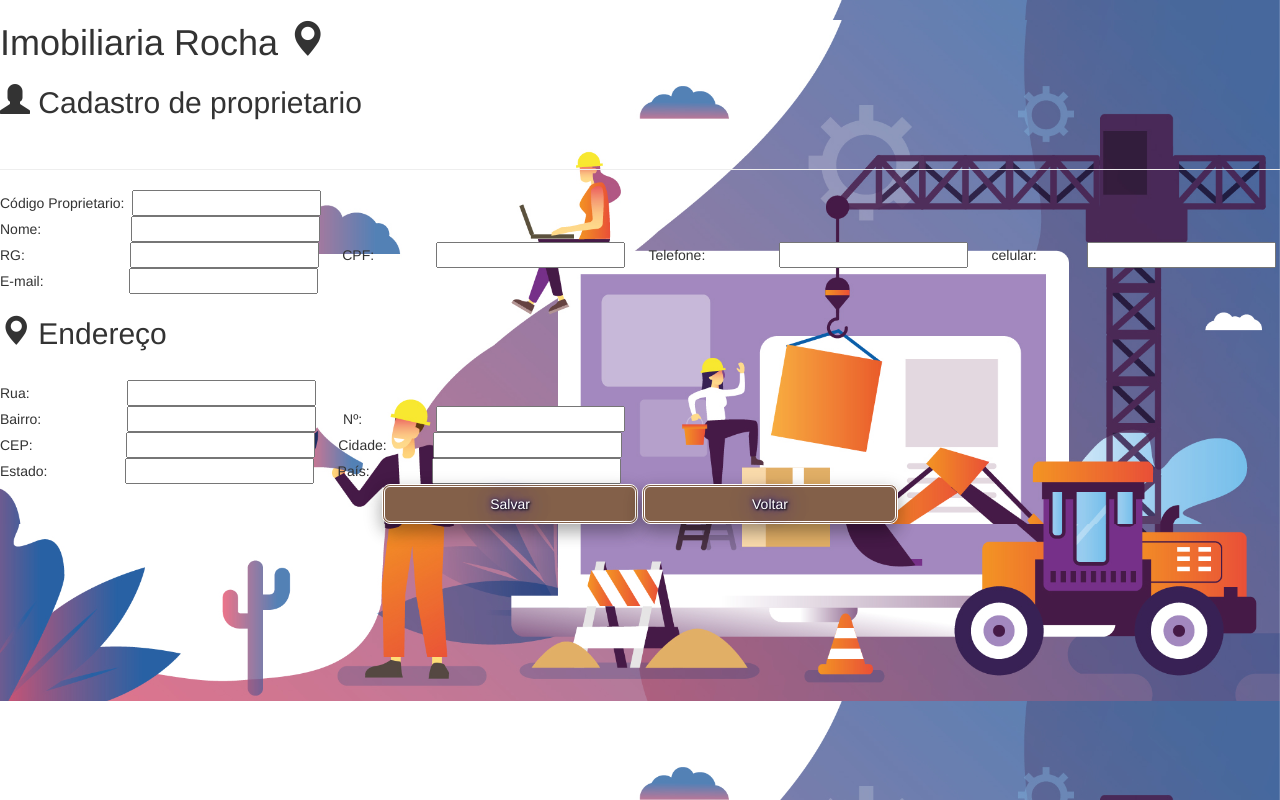
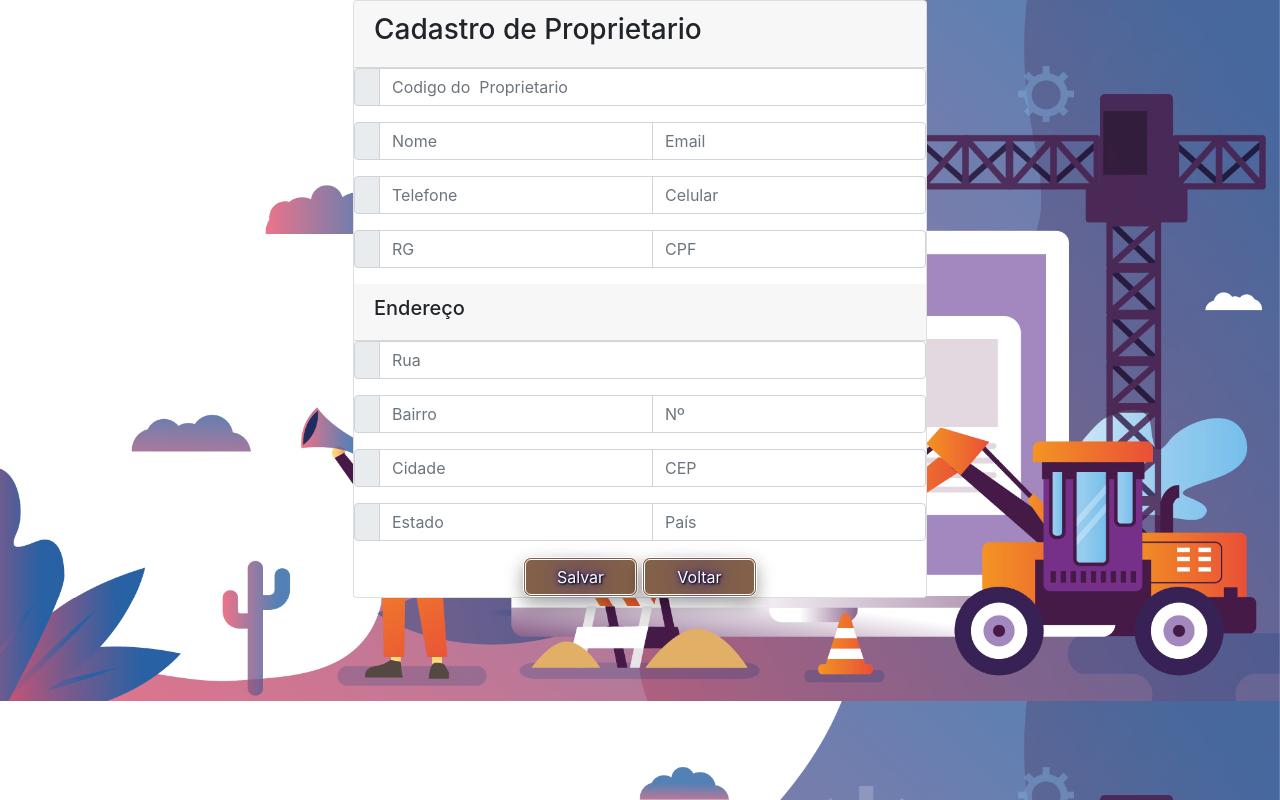
Before and after one commit to allanyo/Projeto_FBD_Imobiliaria, a PHP site: page /cadastroProprietario.php in a window 1280 px wide. Run offline with PHP 8.4, Linux system fonts and the light colour scheme; some web fonts are replaced.

Commit message:
Alterações nas Telas de Cadastro e Css das mesmas

```diff
--- a/cadastroCliente.php
+++ b/cadastroCliente.php
@@ -72,7 +72,7 @@ endif;
     <meta name="viewport" content="width=device-width, initial-scale=1.0">
     <meta http-equiv="X-UA-Compatible" content="ie=edge">
     <link rel="stylesheet" type="text/css" href="bootstrap/css/bootstrap.css" />
-    <link rel="stylesheet" type="text/css" href="css/estiloImovelll.css" />
+    <link rel="stylesheet" type="text/css" href="css/estiloTelasDeCadastro.css" />
 
     <title>Imobiliaria</title>
 </head>
--- a/cadastroImovel.php
+++ b/cadastroImovel.php
@@ -34,7 +34,7 @@ endif;
     <meta http-equiv="X-UA-Compatible" content="ie=edge">
     <!-- Bootstrap core CSS -->
     <link rel="stylesheet" type="text/css" href="bootstrap/css/bootstrap.css" />
-    <link rel="stylesheet" type="text/css" href="css/estiloImovelll.css" />
+    <link rel="stylesheet" type="text/css" href="css/estiloTelasDeCadastro.css" />
 
     <title>Imobiliaria</title>
 </head>
--- a/cadastroProprietario.php
+++ b/cadastroProprietario.php
@@ -7,7 +7,7 @@ session_start();
 
 
 // PEGA A AÇÃO DO BOTÃO ENVIAR
-if(isset($_POST['btn-salvar'])):// NOME DO BOTÃƒO
+if (isset($_POST['btn-salvar'])) : // NOME DO BOTÃƒO
 
     $rua = mysqli_escape_string($connect, $_POST['rua']);
     $bairro = mysqli_escape_string($connect, $_POST['bairro']);
@@ -27,16 +27,18 @@ if(isset($_POST['btn-salvar'])):// NOME DO BOTÃƒO
 
 
 
-    if(empty($codigo_proprietario)or empty($nome)or empty($rg)or empty($cpf)or empty($telefone)or empty($celular)or empty($email)
-    or empty($rua)or empty($bairro)or empty($numero)or empty($cep)or empty($cidade)or empty($estado)or empty($pais)):
+    if (
+        empty($codigo_proprietario) or empty($nome) or empty($rg) or empty($cpf) or empty($telefone) or empty($celular) or empty($email)
+        or empty($rua) or empty($bairro) or empty($numero) or empty($cep) or empty($cidade) or empty($estado) or empty($pais)
+    ) :
         $erros[] = "<li> Preecha todos os campos</li>";
-    else:
+    else :
 
         $sqlendereco = " INSERT INTO endereco(rua,bairro,numero,cep,cidade,estado,pais) values ('$rua','$bairro','$numero','$cep','$cidade','$estado','$pais')";
 
-        if(mysqli_query($connect,  $sqlendereco)):
+        if (mysqli_query($connect,  $sqlendereco)) :
             echo 'Cadastrado com sucesso!';
-        else:
+        else :
             echo 'erro';
         endif;
 
@@ -44,9 +46,9 @@ if(isset($_POST['btn-salvar'])):// NOME DO BOTÃƒO
         $sqlproprietario = " INSERT INTO proprietario(codigo_proprietario,nome,rg,cpf,telefone,celular,email,enderecoPId) values ('$codigo_proprietario','$nome','$rg','$cpf','$telefone','$celular','$email', LAST_INSERT_ID())";
 
 
-        if(mysqli_query($connect, $sqlproprietario)):
+        if (mysqli_query($connect, $sqlproprietario)) :
             echo 'Cadastrado com sucesso!';
-        else:
+        else :
             echo 'erro';
         endif;
 
@@ -54,7 +56,7 @@ if(isset($_POST['btn-salvar'])):// NOME DO BOTÃƒO
 
 endif;
 
-if(isset($_POST['btn-voltar'])):
+if (isset($_POST['btn-voltar'])) :
     header('Location: home.php');
 endif;
 
@@ -62,49 +64,114 @@ endif;
 
 <!DOCTYPE html>
 <html lang="pt-br">
+
 <head>
     <meta charset="UTF-8">
     <meta name="viewport" content="width=device-width, initial-scale=1.0">
     <meta http-equiv="X-UA-Compatible" content="ie=edge">
-    <link rel="stylesheet" href="https://maxcdn.bootstrapcdn.com/bootstrap/3.3.7/css/bootstrap.min.css">
-    <link rel="stylesheet" type="text/css" href="css/estiloImovelll.css" />
+    <link rel="stylesheet" type="text/css" href="bootstrap/css/bootstrap.css" />
+    <link rel="stylesheet" type="text/css" href="css/estiloTelasDeCadastro.css" />
 
     <title>Imobiliaria</title>
 </head>
+
 <body>
-    <h1> Imobiliaria Rocha <i class="glyphicon glyphicon-map-marker"></i></h1>
-    <h2> <i class="glyphicon glyphicon-user"></i> Cadastro de proprietario</h2><br>
 
-    <hr>
+
     <?php
-        if(!empty($erros)):
-            foreach($erros as $erro):
+    if (!empty($erros)) :
+        foreach ($erros as $erro) :
             echo $erro;
         endforeach;
     endif;
     ?>
 
-    <div>
+
+    <div class="container">
+        <div class="d-flex justify-content-center h-100">
+            <div class="card">
+                <div class="card-header">
+                    <h3> <i class="glyphicon glyphicon-user"></i> Cadastro de Proprietario</h3>
+                </div>
+
+
                 <form action="<?php echo $_SERVER['PHP_SELF']; ?>" method="POST">
 
-                Código Proprietario: &nbsp<input type="text" name="codigo_proprietario"><br>
-                Nome:  &nbsp&nbsp&nbsp&nbsp&nbsp&nbsp&nbsp&nbsp&nbsp&nbsp &nbsp&nbsp&nbsp&nbsp&nbsp &nbsp&nbsp&nbsp&nbsp&nbsp<input type="text" name="nome"><br>
-                RG:  &nbsp&nbsp&nbsp&nbsp&nbsp &nbsp&nbsp&nbsp&nbsp&nbsp&nbsp&nbsp&nbsp &nbsp&nbsp&nbsp&nbsp&nbsp &nbsp&nbsp&nbsp&nbsp&nbsp<input type="text" name="rg">&nbsp&nbsp&nbsp&nbsp&nbsp
-                CPF: &nbsp&nbsp&nbsp&nbsp&nbsp&nbsp&nbsp&nbsp &nbsp&nbsp&nbsp&nbsp&nbsp <input type="text" name="cpf">&nbsp&nbsp&nbsp&nbsp&nbsp
-                Telefone: &nbsp&nbsp&nbsp&nbsp&nbsp&nbsp&nbsp&nbsp&nbsp&nbsp&nbsp&nbsp &nbsp&nbsp&nbsp&nbsp&nbsp<input type="text" name="telefone">&nbsp&nbsp&nbsp&nbsp&nbsp
-                celular: &nbsp&nbsp&nbsp&nbsp&nbsp&nbsp &nbsp&nbsp&nbsp&nbsp&nbsp<input type="text" name="celular"><br>
-                E-mail: &nbsp&nbsp&nbsp&nbsp&nbsp&nbsp&nbsp&nbsp&nbsp&nbsp&nbsp&nbsp&nbsp&nbsp&nbsp&nbsp&nbsp&nbsp&nbsp&nbsp&nbsp<input type="text" name="email">
+                    <div class="input-group form-group">
+                        <div class="input-group-prepend">
+                            <span class="input-group-text"><i class="fas fa-user"></i></span>
+                        </div>
+                        <input type="text" class="form-control" name="codigo_proprietario" placeholder="Codigo do  Proprietario ">
+
+                    </div>
+
+                    <div class="input-group form-group">
+                        <div class="input-group-prepend">
+                            <span class="input-group-text"><i class="fas fa-user"></i></span>
+                        </div>
+                        <input type="text" class="form-control" name="nome" placeholder="Nome">
+                        <input type="text" class="form-control" name="email" placeholder="Email">
+
+                    </div>
 
 
-                <h2> <i class="glyphicon glyphicon-map-marker"></i> Endereço</h2><br>
+                    <div class="input-group form-group">
+                        <div class="input-group-prepend">
+                            <span class="input-group-text"><i class="fas fa-user"></i></span>
+                        </div>
+                        <input type="text" class="form-control" name="telefone" placeholder="Telefone">
+                        <input type="text" class="form-control" name="celular" placeholder="Celular">
+                    </div>
 
-                Rua: &nbsp&nbsp&nbsp&nbsp&nbsp&nbsp&nbsp&nbsp&nbsp&nbsp&nbsp&nbsp &nbsp&nbsp&nbsp&nbsp&nbsp &nbsp&nbsp&nbsp&nbsp&nbsp<input type="text" name="rua"> <br>
-                Bairro: &nbsp&nbsp&nbsp&nbsp&nbsp&nbsp&nbsp&nbsp&nbsp &nbsp&nbsp&nbsp&nbsp&nbsp &nbsp&nbsp&nbsp&nbsp&nbsp<input type="text" name="bairro"> &nbsp&nbsp&nbsp&nbsp&nbsp
-                Nº:   &nbsp&nbsp&nbsp&nbsp&nbsp &nbsp&nbsp&nbsp&nbsp&nbsp &nbsp&nbsp&nbsp&nbsp&nbsp <input type="text" name="numero"><br>
-                CEP: &nbsp&nbsp&nbsp&nbsp&nbsp&nbsp&nbsp&nbsp&nbsp&nbsp&nbsp &nbsp&nbsp&nbsp&nbsp&nbsp &nbsp&nbsp&nbsp&nbsp&nbsp<input type="text" name="cep">&nbsp&nbsp&nbsp&nbsp&nbsp
-                Cidade: &nbsp&nbsp&nbsp&nbsp&nbsp &nbsp&nbsp&nbsp&nbsp&nbsp<input type="text" name="cidade"><br>
-                Estado: &nbsp&nbsp&nbsp&nbsp&nbsp&nbsp&nbsp&nbsp&nbsp&nbsp&nbsp&nbsp &nbsp&nbsp&nbsp&nbsp&nbsp&nbsp<input type="text" name="estado">&nbsp&nbsp&nbsp&nbsp&nbsp
-                País: &nbsp&nbsp&nbsp&nbsp&nbsp&nbsp&nbsp&nbsp&nbsp&nbsp&nbsp&nbsp&nbsp&nbsp&nbsp<input type="text" name="pais"><br>
+                    <div class="input-group form-group">
+                        <div class="input-group-prepend">
+                            <span class="input-group-text"><i class="fas fa-user"></i></span>
+                        </div>
+                        <input type="text" class="form-control" name="rg" placeholder="RG">
+                        <input type="text" class="form-control" name="cpf" placeholder="CPF">
+                    </div>
+
+
+
+                    <div class="card-header">
+                        <h5> <i class="glyphicon glyphicon-user"></i> Endereço</h5>
+                    </div>
+
+
+                    <div class="input-group form-group">
+                        <div class="input-group-prepend">
+                            <span class="input-group-text"><i class="fas fa-user"></i></span>
+                        </div>
+                        <input type="text" class="form-control" name="rua" placeholder="Rua">
+                    </div>
+
+                    <div class="input-group form-group">
+                        <div class="input-group-prepend">
+                            <span class="input-group-text"><i class="fas fa-user"></i></span>
+                        </div>
+                        <input type="text" class="form-control" name="bairro" placeholder="Bairro">
+                        <input type="text" class="form-control" name="numero" placeholder="Nº">
+                    </div>
+
+                    <div class="input-group form-group">
+                        <div class="input-group-prepend">
+                            <span class="input-group-text"><i class="fas fa-user"></i></span>
+                        </div>
+                        <input type="text" class="form-control" name="cidade" placeholder="Cidade">
+                        <input type="text" class="form-control" name="cep" placeholder="CEP">
+                    </div>
+
+                    <div class="input-group form-group">
+                        <div class="input-group-prepend">
+                            <span class="input-group-text"><i class="fas fa-user"></i></span>
+                        </div>
+                        <input type="text" class="form-control" name="estado" placeholder="Estado">
+                        <input type="text" class="form-control" name="pais" placeholder="País">
+                    </div>
+
+
+
+
                     <center>
                         <button type="submit" name="btn-salvar">Salvar</button>
                         <button type="submit" name="btn-voltar">Voltar</button>
@@ -113,8 +180,18 @@ endif;
 
                 </form>
             </div>
+        </div>
+    </div>
+
+
+
+    <script src="https://code.jquery.com/jquery-3.3.1.slim.min.js" integrity="sha384-q8i/X+965DzO0rT7abK41JStQIAqVgRVzpbzo5smXKp4YfRvH+8abtTE1Pi6jizo" crossorigin="anonymous"></script>
+    <script src="https://cdnjs.cloudflare.com/ajax/libs/popper.js/1.14.7/umd/popper.min.js" integrity="sha384-UO2eT0CpHqdSJQ6hJty5KVphtPhzWj9WO1clHTMGa3JDZwrnQq4sF86dIHNDz0W1" crossorigin="anonymous"></script>
+    <script src="bootstrap/js/bootstrap.min.js" crossorigin="anonymous"></script>
+
 
 
 
 </body>
+
 </html>
```
Also changed, not shown: css/estiloTelasDeCadastro.css (renamed from css/estiloImovelll.css). Lines whose indentation alone changed are shown as unchanged.
